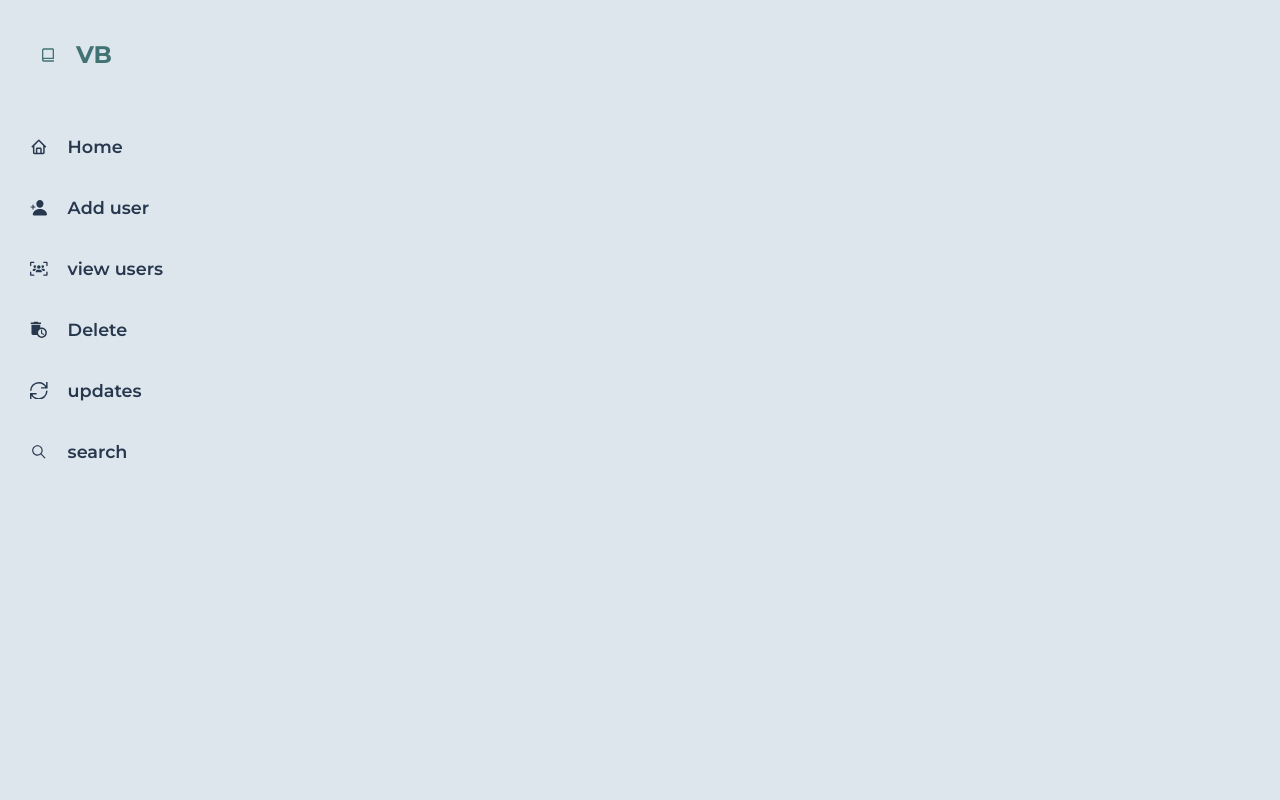
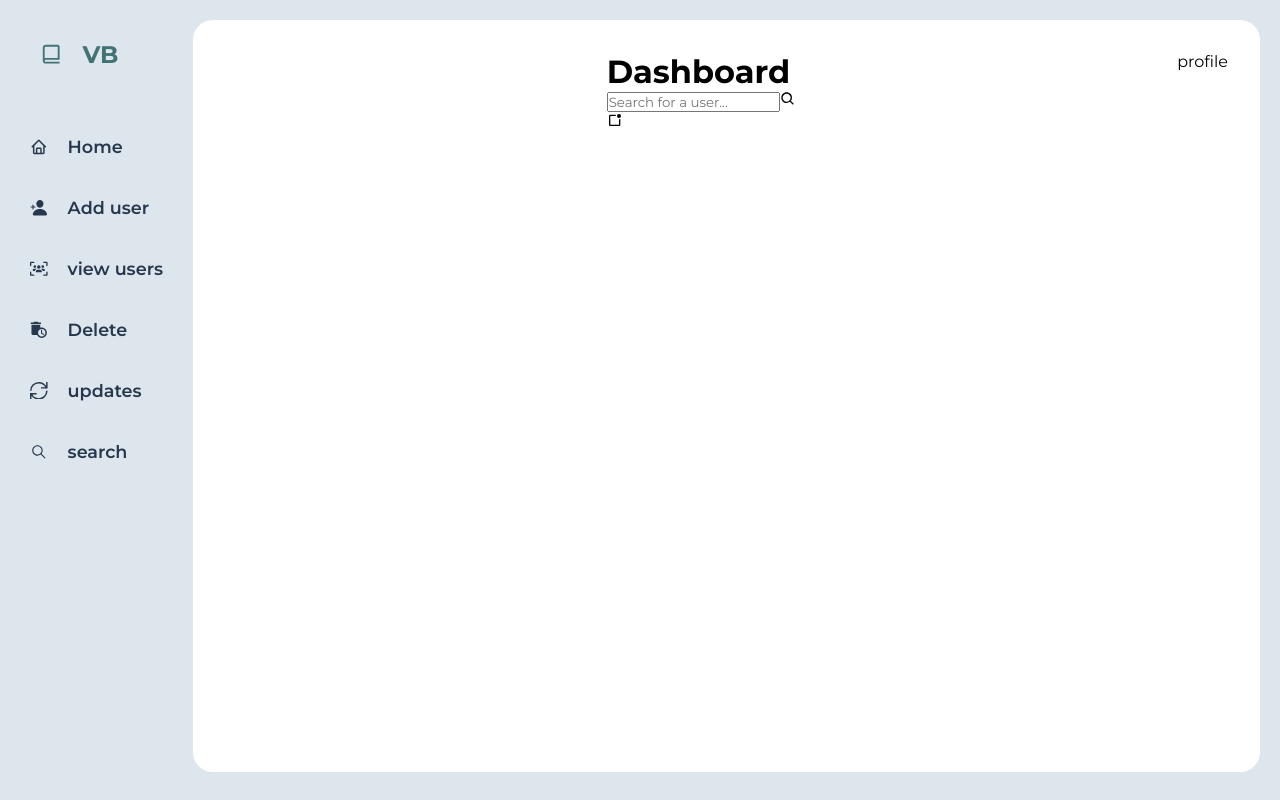
Before and after one commit to MfidiV/Admin-portal, a React (Vite) app in the folder admin-portal/: page /dashboard in a window 1280 px wide. Built offline with nearby package versions, Linux system fonts and the light colour scheme.

Commit message:
components ContentHeader, content and profile added.

```diff
--- /dev/null
+++ b/admin-portal/src/Components/dashboardComponent/ContentHeader.jsx
@@ -0,0 +1,22 @@
+import React from 'react'
+import {BiSearch, BiNotification} from 'react-icons/bi';
+import '../styles/ContentHeader.css'
+const ContentHeader = () => {
+  return (
+<div className='content--header'>
+      <h1 className='header--title'>Dashboard</h1>
+      <div className='header--activity'>
+      <div className='search-box'>
+        <input type="text" placeholder="Search for a user..."/>
+        <BiSearch className='ico'/>
+      </div>
+      <div className='notify'>
+        <BiNotification className='ico'/>
+
+      </div>
+    </div>
+    </div>
+  )
+}
+
+export default ContentHeader
--- a/admin-portal/src/Components/dashboardComponent/Sidebar.jsx
+++ b/admin-portal/src/Components/dashboardComponent/Sidebar.jsx
@@ -3,9 +3,6 @@ import {
   BiHome,
   BiBookAlt,
 
-  BiSolidReport,
-  BiTask,
-  BiHelpCircle,
   } from "react-icons/bi";
 
   import { MdAutoDelete} from "react-icons/md";
@@ -16,7 +13,7 @@ import {
 
   import "../styles/dashboard.css"
 
-const sidebar = () => {
+const Sidebar = () => {
   return (
   <div className='menu'>
     <div className='logo'>
@@ -60,4 +57,4 @@ const sidebar = () => {
       </div>
     );
   };
-export default sidebar
+export default Sidebar
--- /dev/null
+++ b/admin-portal/src/Components/dashboardComponent/content.jsx
@@ -0,0 +1,11 @@
+import React from 'react'
+
+
+const Content = () => {
+  return (
+    <div >
+    </div>
+  )
+}
+
+export default Content
--- /dev/null
+++ b/admin-portal/src/Components/dashboardComponent/profile.jsx
@@ -0,0 +1,10 @@
+import React from 'react'
+
+const Profile = () => {
+
+  return (
+    <div>profile</div>
+  )
+}
+
+export default Profile;
--- /dev/null
+++ b/admin-portal/src/Components/styles/ContentHeader.css
@@ -0,0 +1,14 @@
+.dashboard{
+   display: flex;
+   gap: 20px;
+}
+
+.Dashboard--content{
+  background: #fff;
+  flex: 1;
+  border-radius: 20px;
+  padding: 2rem;
+  gap: 1.5rem;
+  display: flex;
+  justify-content: space-between;
+}
--- a/admin-portal/src/Components/styles/dashboard.css
+++ b/admin-portal/src/Components/styles/dashboard.css
@@ -16,7 +16,7 @@
    color: #427374;
 }
 
-.logo .icon{
+.logo-icon{
    font-size: 1.4rem;
 }
 
--- a/admin-portal/src/Dashboard.jsx
+++ b/admin-portal/src/Dashboard.jsx
@@ -1,9 +1,22 @@
  import React from 'react'
  import Sidebar from './Components/dashboardComponent/Sidebar'
+ import ContentHeader from './Components/dashboardComponent/ContentHeader'
+ import Content from  './Components/dashboardComponent/content'
+ import Profile  from './Components/dashboardComponent/profile'
+
+ import './Components/styles/ContentHeader.css'
+
  const Dashboard = () => {
    return (
-     <Sidebar/>
+    <><div className='dashboard'>
+     <Sidebar />
+     <div className="Dashboard--content">
+      <Content/>
+      <ContentHeader/>
+      <Profile/>
+      </div>
+      </div>
+    </>
    )
  }
-
  export default Dashboard
```
Also changed, not shown: admin-portal/src/App.jsx (line endings or trailing spaces), admin-portal/src/Components/styles/Content.css (added).
